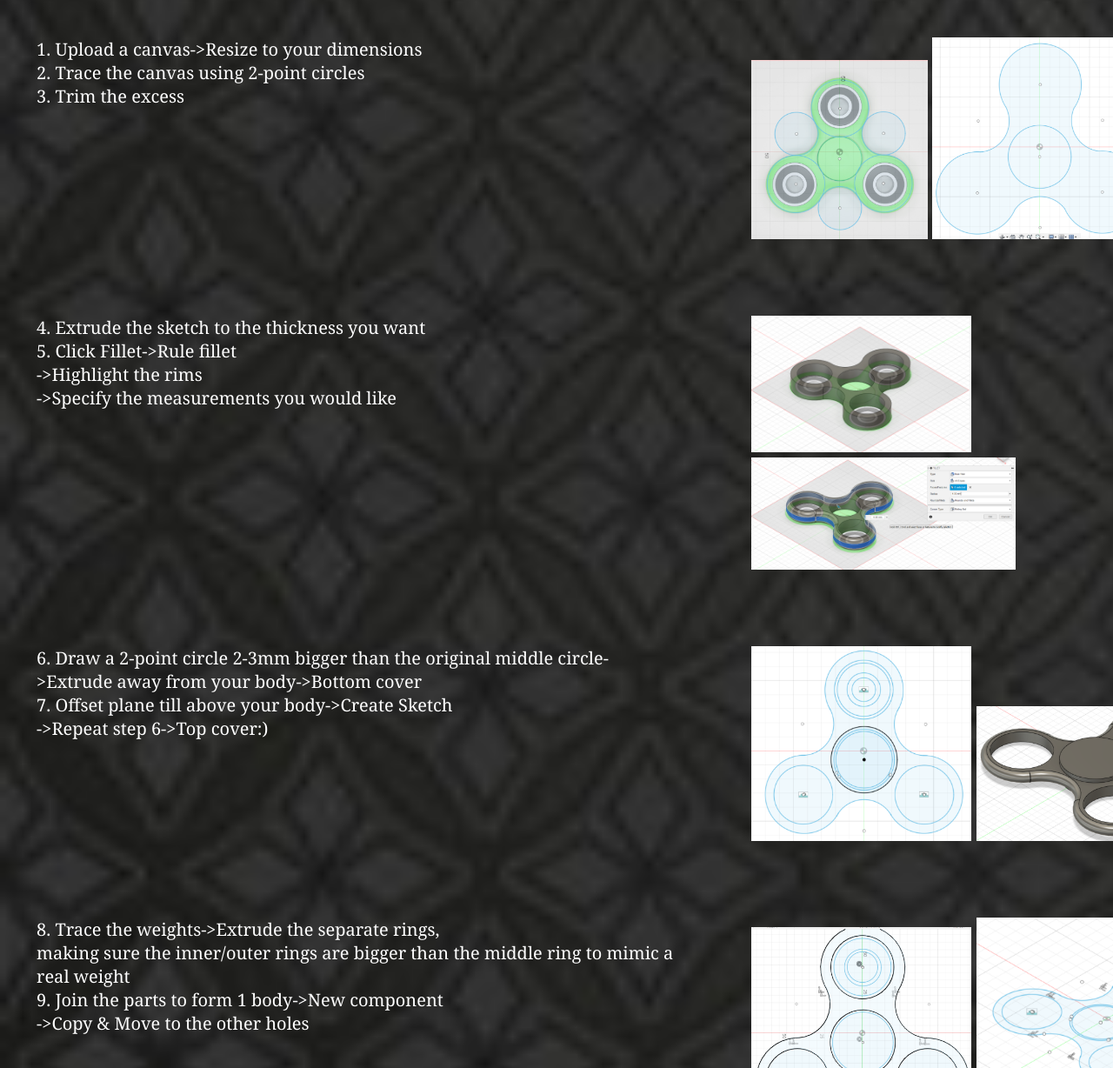
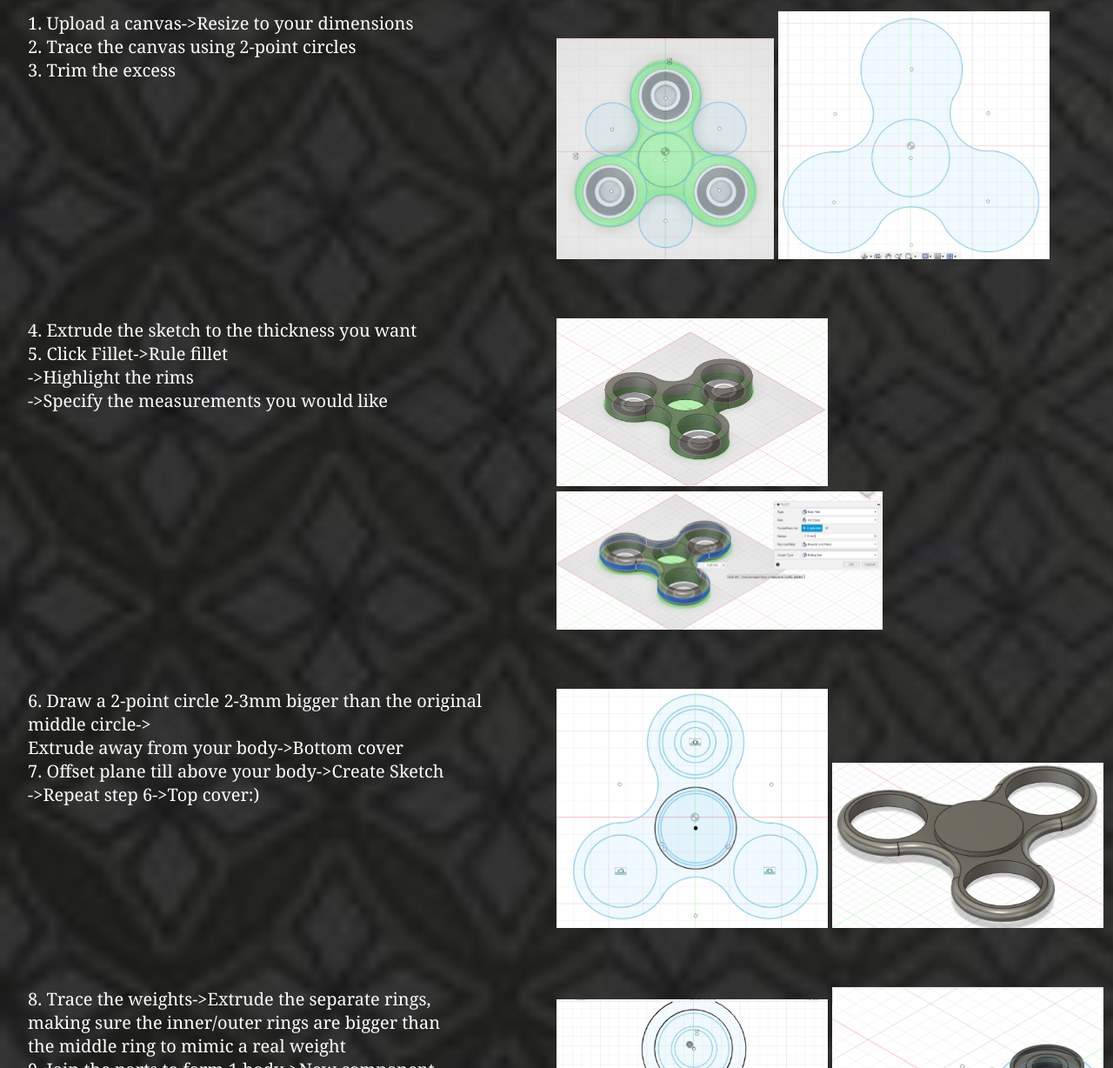
Before and after one commit to FelixNKW/EP1000, a plain HTML site: page cad.html in a window 1280 px wide. Shown: the part 2516-3744 px from the top of the page at 87% size. Drawn offline with Linux system fonts and the light colour scheme.

Commit message:
Update cad.html

```diff
--- a/cad.html
+++ b/cad.html
@@ -121,7 +121,7 @@ Fusion 360 is provided free for educational use, provided you sign up (using you
 <h2>Fidget Spinner</h2><br>
 <style>
 tr, td {
-  padding: 40px;
+  padding: 30px;
   text-align: left;
   vertical-align: top;
 }
@@ -141,7 +141,7 @@ tr, td {
 		<img src="img/fs3.png" width="30%"></td>
 	</tr>
 	<tr>
-		<td>6. Draw a 2-point circle 2-3mm bigger than the original middle circle->Extrude away from your body->Bottom cover<br>7. Offset plane till above your body->Create Sketch<br>->Repeat step 6->Top cover:)</td>
+		<td>6. Draw a 2-point circle 2-3mm bigger than the original middle circle-><br>Extrude away from your body->Bottom cover<br>7. Offset plane till above your body->Create Sketch<br>->Repeat step 6->Top cover:)</td>
 		<td>
 			<img src="img/fs3a.PNG" width="25%">
 			<img src="img/fs4.png" width="25%">
@@ -149,7 +149,7 @@ tr, td {
 	</tr>
 
 	<tr>
-		<td>8. Trace the weights->Extrude the separate rings,<br>making sure the inner/outer rings are bigger than the middle ring to mimic a real weight<br>9. Join the parts to form 1 body->New component<br>->Copy & Move to the other holes</td>
+		<td>8. Trace the weights->Extrude the separate rings,<br>making sure the inner/outer rings are bigger than<br>the middle ring to mimic a real weight<br>9. Join the parts to form 1 body->New component<br>->Copy & Move to the other holes</td>
 		<td><img src="img/fs5.png" width="25%">
 			<img src="img/fs5a.png" width="25%"><br>
 			<img src="img/fs6.png" width="25%">
```
